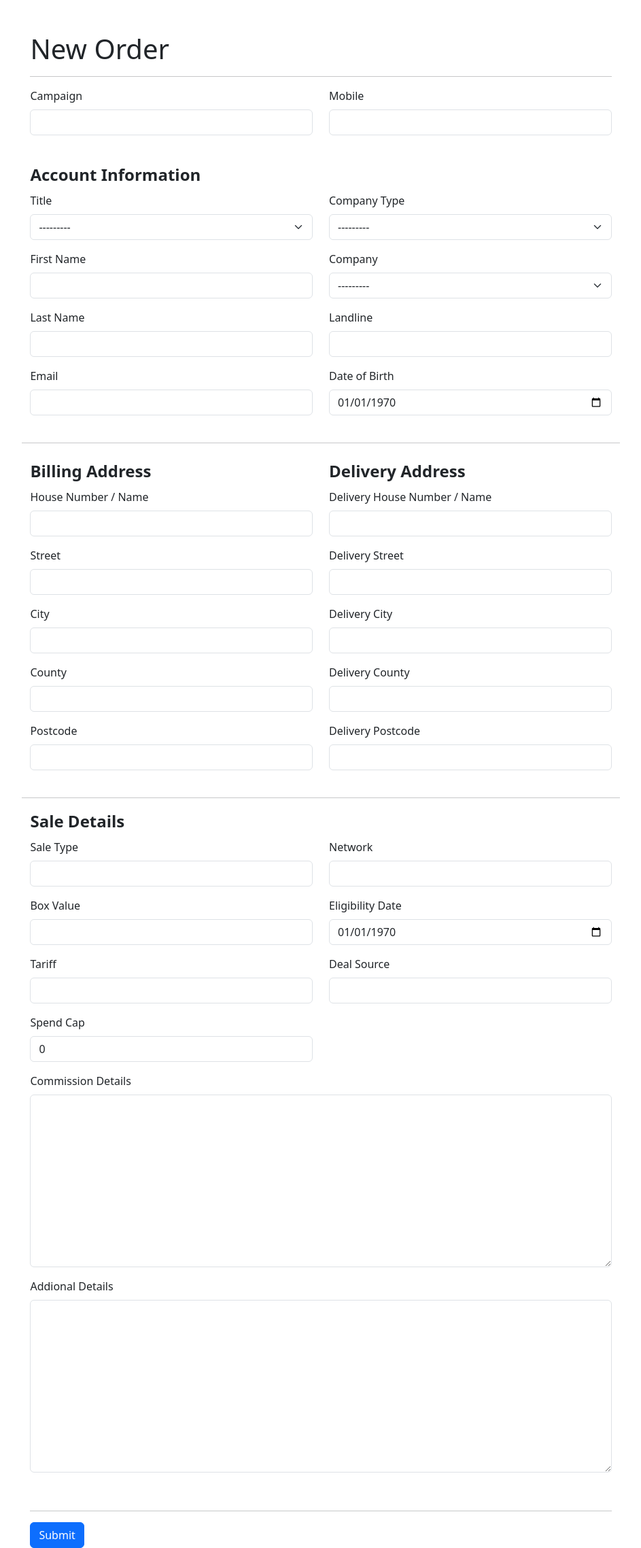
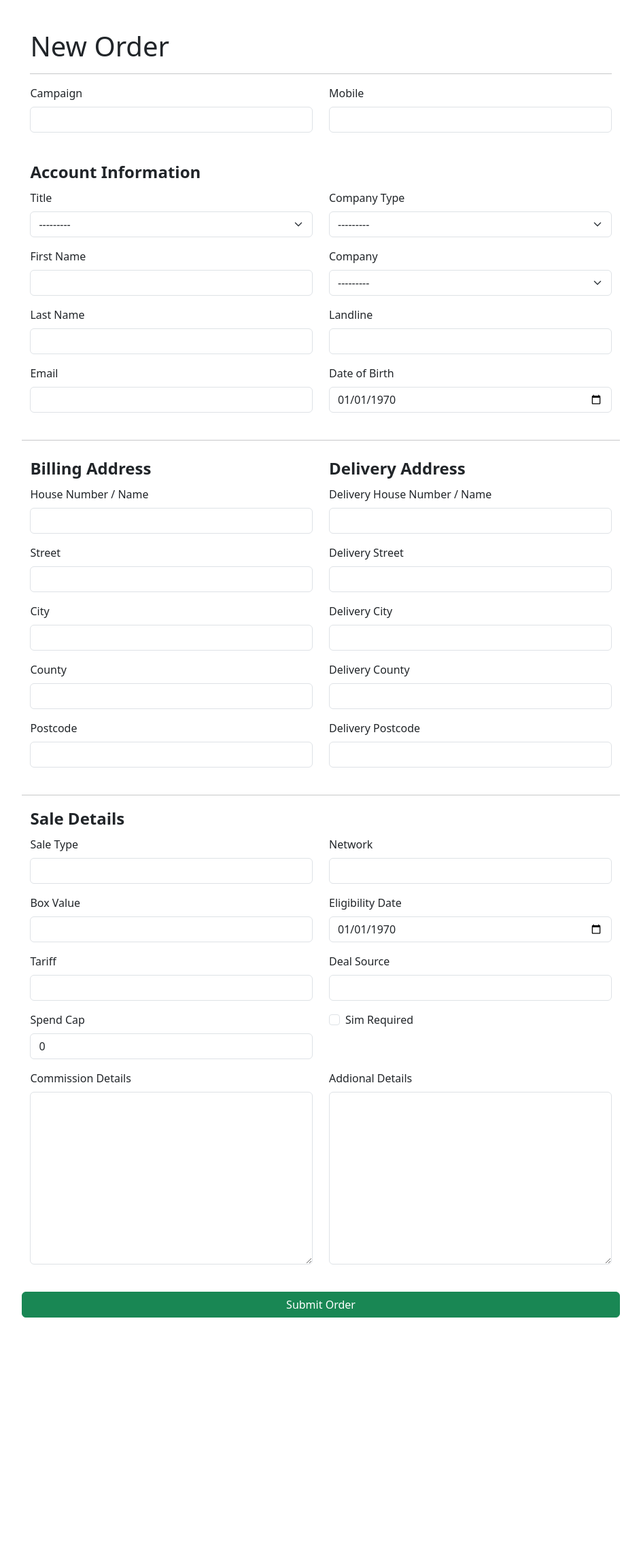
Before and after one commit to laytreynolds/dcrm, a Django app: page /crm/new/order in a window 1280 px wide. Shown: the part 56-2333 px from the top of the page at 68% size, without its empty margins (168-1111 px from the left). After the commit the page ends 1994 px from the top, so only its background shows below. Run offline with Django 5.2, Linux system fonts and the light colour scheme; a user stored in the database is signed in; tables that the repository leaves empty hold one stand-in row (values such as "Sample post"); some libraries are stand-ins or nearby versions.

Commit message:
order form complete

```diff
--- a/dcrm/api/forms.py
+++ b/dcrm/api/forms.py
@@ -77,12 +77,19 @@ class OrderForm(forms.ModelForm):
                         Div("order_tariff", css_class="col-md-6"),
                         Div("order_deal_source", css_class="col-md-6"),
                         Div("order_spend_cap", css_class="col-md-6"),
-                        Div("order_commission_details"),
-                        Div("order_additional_details"),
+                        Div("order_sim_required", css_class="col-md-6"),
+                        Div("order_commission_details",css_class="col-md-6"),
+                        Div("order_additional_details",css_class="col-md-6"),
                         css_class="row",
                     ),
-                    HTML("<br> <hr>"),
-                    Submit("submit", "Submit"),
+                    HTML("<br>"),
+                    Div(
+                        Submit(
+                            "submit",
+                            "Submit Order",
+                            css_class="btn btn-success",
+                        ),css_class="row"
+                    ),
                 ),
             ),
         )
@@ -106,7 +113,6 @@ class OrderForm(forms.ModelForm):
             "order_Delivery_County": "Delivery County",
             "order_Delivery_Postcode": "Delivery Postcode",
             "order_network": "Network",
-            "order_name": "Name",
             "order_box_value": "Box Value",
             "order_deal_source": "Deal Source",
             "order_loss_reason": "Loss Reason",
@@ -123,6 +129,7 @@ class OrderForm(forms.ModelForm):
             "order_commission_details": "Commission Details",
             "order_additional_details": "Addional Details",
             "order_spend_cap": "Spend Cap",
+            "order_sim_required": "Sim Required",
         }
 
         widgets = {
--- a/dcrm/api/models.py
+++ b/dcrm/api/models.py
@@ -99,6 +99,10 @@ class Order(models.Model):
         Madam = "madam", "Madam"
         Rev = "rev", "Reverend"
 
+    class SIM(models.TextChoices):
+        Yes = "Y", "Yes"
+        No = "N", "No"
+
     order_Id = models.AutoField(primary_key=True)
     owner = models.ForeignKey(
         User, related_name="sales", on_delete=models.PROTECT, null=True
@@ -118,6 +122,7 @@ class Order(models.Model):
     order_First_Name = models.CharField(
         max_length=100, default="", null=True, blank=True
     )
+
     order_Last_Name = models.CharField(
         max_length=100, default="", null=True, blank=True
     )
@@ -148,7 +153,6 @@ class Order(models.Model):
     )
     status = models.CharField(max_length=2, choices=Status.choices, default=Status.new)
     order_network = models.CharField(max_length=100, default="", null=True, blank=True)
-    order_name = models.CharField(max_length=255, default="", null=True, blank=True)
     order_box_value = models.CharField(
         max_length=255, default="", null=True, blank=True
     )
@@ -159,13 +163,7 @@ class Order(models.Model):
     order_loss_reason = models.CharField(
         max_length=255, default="", null=True, blank=True
     )
-    order_mobile_number = models.CharField(
-        max_length=255, default="", null=True, blank=True
-    )
     order_date_of_birth = models.DateField(default="1970-01-01", null=True, blank=True)
-    order_account_holder_mobile_number = models.CharField(
-        max_length=255, default="", null=True, blank=True
-    )
     order_email_address = models.EmailField(
         max_length=255, default="", null=True, blank=True
     )
@@ -206,7 +204,7 @@ class Order(models.Model):
         default_manager_name = "objects"
 
     def __str__(self):
-        return f"{self.company} {self.order_name}"
+        return f"{self.company}"
 
     def get_absolute_url(self):
         return reverse("crm:OrderDetailView", args=[self.order_Number])
--- a/dcrm/api/templates/base.html
+++ b/dcrm/api/templates/base.html
@@ -20,10 +20,8 @@
     {% else %}
     <nav>{% include 'logged_out_nav.html' %}</nav>
     {% endif %}
-    <br />
 
     <div class="container-fluid">
-      <br />
       {% block heading %} {% endblock %}
       <hr />
 
@@ -59,6 +57,12 @@
       #small {
         width: 70%;
       }
+      body {
+
+        padding-top: 100px;
+        padding-bottom: 100px;
+
+      }
     </style>
   </body>
 </html>
--- a/dcrm/api/templates/logged_out_nav.html
+++ b/dcrm/api/templates/logged_out_nav.html
@@ -1,5 +1,5 @@
-<nav class="navbar navbar-expand-lg navbar-dark bg-dark">
-    <div class="container">
+<nav class="navbar navbar-expand-md fixed-top navbar-dark bg-dark">
+  <div class="container">
       <a class="navbar-brand" href="{% url 'crm:home' %}">Chadwell CRM</a>
       </div>
     </div>
--- a/dcrm/api/templates/navbar.html
+++ b/dcrm/api/templates/navbar.html
@@ -1,4 +1,4 @@
-<nav class="navbar navbar-expand-lg navbar-dark bg-dark">
+<nav class="navbar navbar-expand-md fixed-top navbar-dark bg-dark">
   <div class="container" id="navbar">
     <a class="navbar-brand" href="{% url 'crm:home' %}">Chadwell CRM</a>
     <button
--- a/dcrm/api/templates/order/month.html
+++ b/dcrm/api/templates/order/month.html
@@ -1,7 +1,7 @@
 {% extends "base.html" %} {% block heading %}<h1>Orders This Month</h1> {% endblock %}
 {% block content1 %}
-<table class="table table-striped table-hover table-borderles table-responsive ">
-  <thead class="table-dark">
+<table class="table table-hover table-striped table-responsive ">
+  <thead>
     <tr>
       <th scope="col">Order Number</th>
       <th scope="col">Company</th>
@@ -24,5 +24,4 @@
     {% endfor %}
   </tbody>
 </table>
-<br>
 {% include "pagination.html" with page=page_obj %} {% endblock %}
--- a/dcrm/api/templates/order/new.html
+++ b/dcrm/api/templates/order/new.html
@@ -1,17 +1,27 @@
-{% extends "base.html" %} {% block heading %}
+{% extends "base.html" %}
+
+{% block heading %}
 <div class="container" id="small">
-
-<h1>New Order</h1>
-{% endblock %} {%block content1 %}
-
-<form method="post">
-  {% load crispy_forms_tags %} {% csrf_token %} {% crispy form form.helper %}
-</form>
-</div>
+  <h1>New Order</h1>
+  {% endblock %}
 
 
-
-
+  {%block content1 %}
+  {% if form.errors %}
+  {% for field in form %}
+  {% for error in field.errors %}
+  <div class="alert alert-danger" role="alert">
+  </div>
+      {{field.label}}: {{ error|escape }}
+       {% endfor %}
+        {% endfor %}
+         {% endif %}
+  <form method="post">
+    {% load crispy_forms_tags %}
+     {% csrf_token %}
+      {% crispy form form.helper %}
+  </form>
+</div>
 
 <style>
   .address-inline {
@@ -20,7 +30,6 @@
   legend {
     font-weight: 700;
   }
-
 </style>
 
 {% endblock%}
--- a/dcrm/api/views.py
+++ b/dcrm/api/views.py
@@ -103,7 +103,7 @@ class NewOrder(LoginRequiredMixin, View):
         if form.is_valid():
             order = form.save(commit=False)
             order.owner = current_user
-            order.status = ''
+            order.status = 'NW'
             order.save()
             return redirect("crm:OrderDetailView", order_Number=order.order_Number)
         return render(request, "order/new.html", {"form": form})
```
Also changed, not shown: dcrm/api/templates/registration/logged_out.html (+11 -3 lines), dcrm/api/templates/registration/login.html (+6 -7 lines), dcrm/api/migrations/0035_remove_order_order_account_holder_mobile_number_and_more.py (added), dcrm/api/migrations/0036_remove_order_order_name.py (added).
